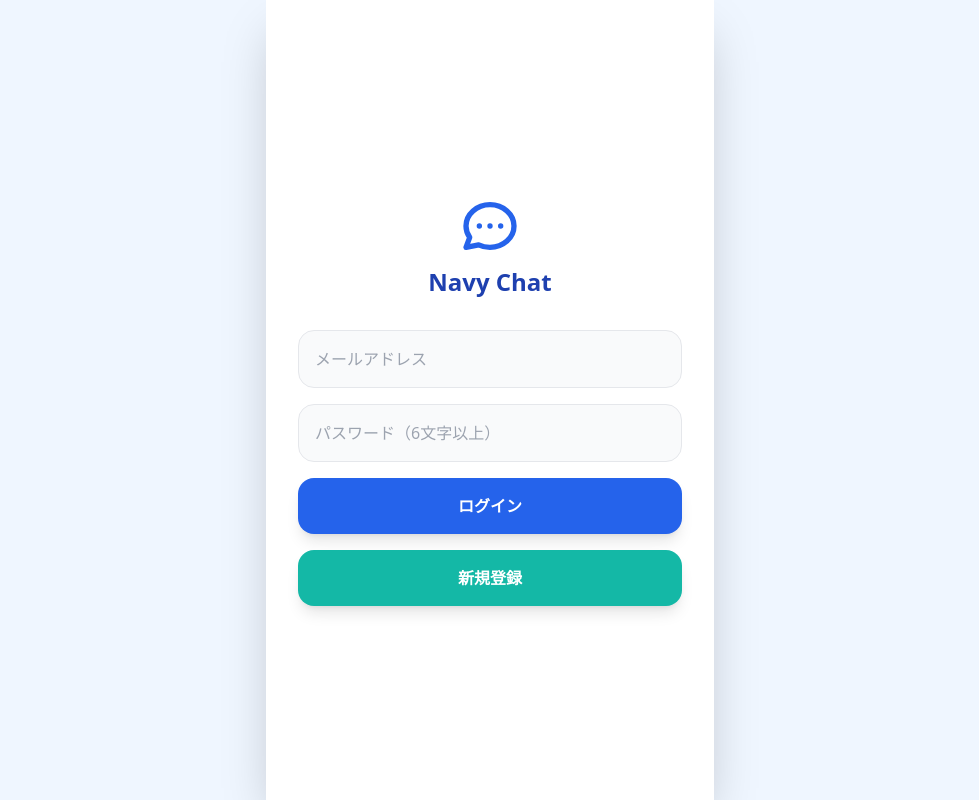
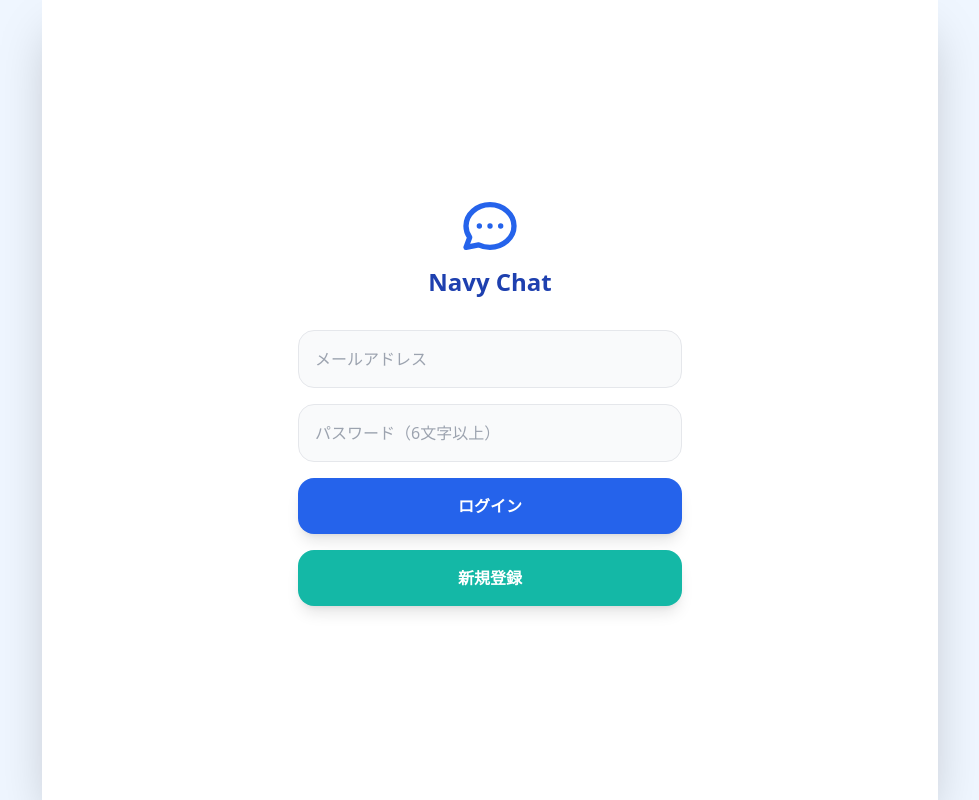
Before and after one commit to mazzadeluxe/chat-app, a plain HTML site: page index.html in a window 1280 px wide. Shown: the whole page, without its empty margins (150-1129 px from the left). Drawn offline with nearby package versions, Linux system fonts and the light colour scheme; no server answers.

Commit message:
Update index.html

```diff
--- a/index.html
+++ b/index.html
@@ -28,7 +28,7 @@
 </head>
 <body class="bg-navy-50 text-gray-800 dark:bg-slate-900 dark:text-gray-100 transition-colors duration-300 font-sans">
 
-<div id="app" class="max-w-md mx-auto bg-white dark:bg-slate-800 min-h-screen shadow-2xl flex flex-col relative overflow-hidden transition-colors duration-300">
+<div id="app" class="max-w-4xl mx-auto bg-white dark:bg-slate-800 min-h-screen shadow-2xl flex flex-col relative overflow-hidden transition-colors duration-300">
 
     <!-- お知らせバー -->
     <div id="announcement-bar" class="hidden bg-yellow-400 text-yellow-900 font-bold p-3 text-center text-sm shadow-md z-20 relative"></div>
@@ -39,7 +39,7 @@
             <svg class="w-16 h-16 mx-auto text-navy-600 dark:text-navy-400 mb-2" fill="none" stroke="currentColor" viewBox="0 0 24 24"><path stroke-linecap="round" stroke-linejoin="round" stroke-width="2" d="M8 12h.01M12 12h.01M16 12h.01M21 12c0 4.418-4.03 8-9 8a9.863 9.863 0 01-4.255-.949L3 20l1.395-3.72C3.512 15.042 3 13.574 3 12c0-4.418 4.03-8 9-8s9 3.582 9 8z"></path></svg>
             <h2 class="text-2xl font-extrabold text-navy-800 dark:text-white">Navy Chat</h2>
         </div>
-        <div class="space-y-4">
+        <div class="space-y-4 max-w-sm mx-auto w-full">
             <input type="email" id="email" placeholder="メールアドレス" class="w-full p-4 bg-gray-50 dark:bg-slate-700 border border-gray-200 dark:border-slate-600 rounded-2xl focus:outline-none focus:ring-2 focus:ring-navy-500 transition">
             <input type="password" id="password" placeholder="パスワード（6文字以上）" class="w-full p-4 bg-gray-50 dark:bg-slate-700 border border-gray-200 dark:border-slate-600 rounded-2xl focus:outline-none focus:ring-2 focus:ring-navy-500 transition">
             <button id="login-btn" class="w-full py-4 bg-navy-600 hover:bg-navy-700 text-white font-bold rounded-2xl shadow-lg transition transform hover:-translate-y-1">ログイン</button>
@@ -431,7 +431,7 @@
                 const msg = docSnap.data();
                 const isMine = msg.sender === auth.currentUser.email;
                 const div = document.createElement('div');
-                div.className = `max-w-[75%] rounded-2xl p-3 relative text-sm shadow-sm ${isMine ? 'bg-navy-500 text-white ml-auto rounded-br-none' : 'bg-white dark:bg-slate-700 dark:text-white border dark:border-slate-600 mr-auto rounded-bl-none'}`;
+                div.className = `max-w-[75%] md:max-w-md rounded-2xl p-3 relative text-sm shadow-sm ${isMine ? 'bg-navy-500 text-white ml-auto rounded-br-none' : 'bg-white dark:bg-slate-700 dark:text-white border dark:border-slate-600 mr-auto rounded-bl-none'}`;
                 div.innerText = msg.text;
 
                 if (!isMine) {
```
